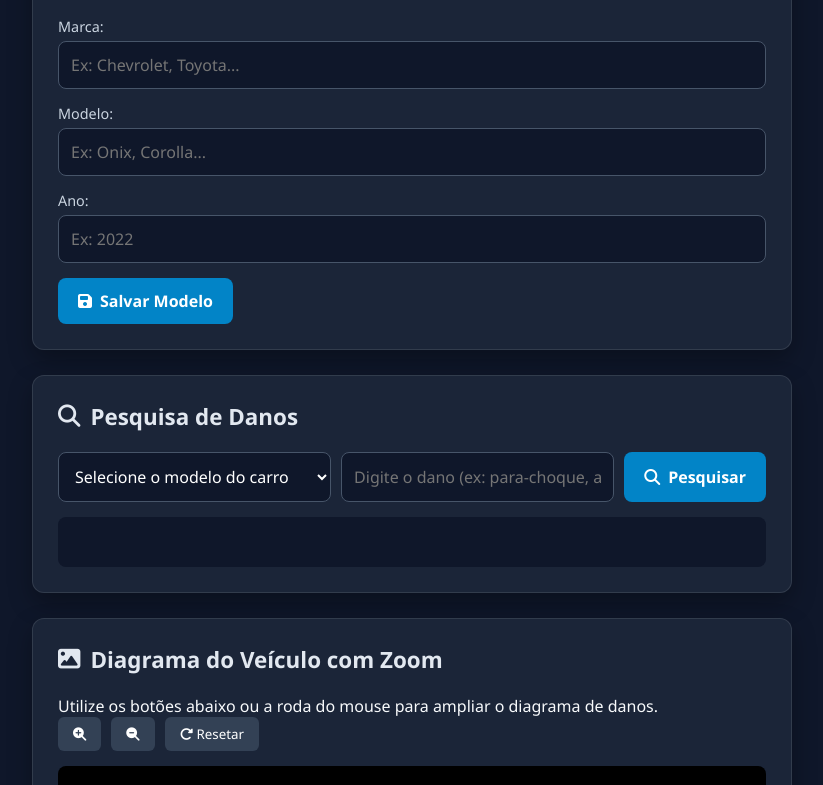
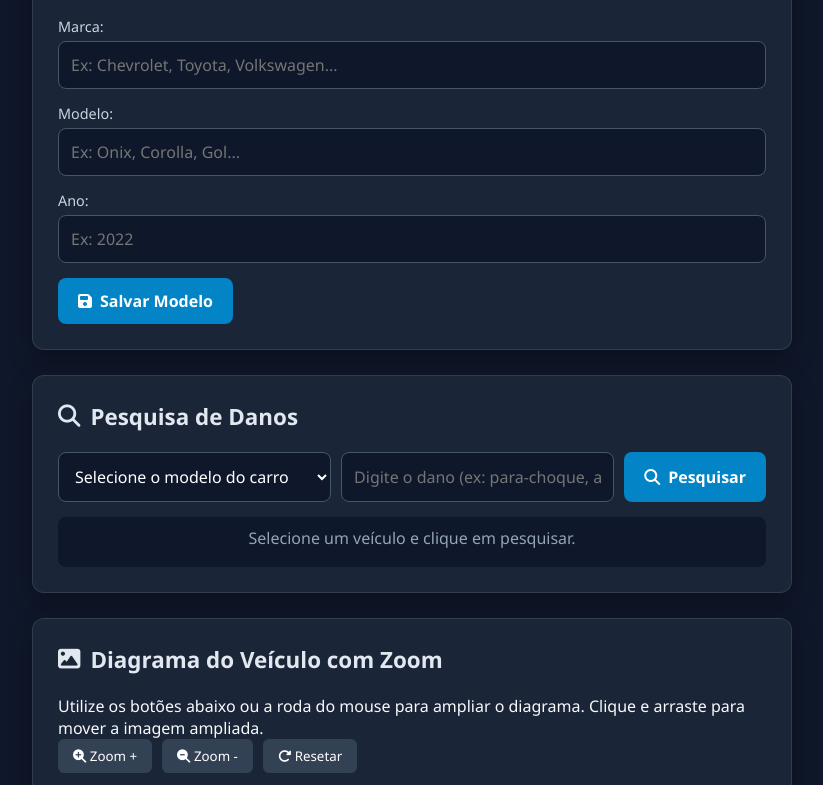
Before and after one commit to Henrypb007/automobilistico, a plain HTML site: page index.html in a window 1280 px wide. Shown: the part 220-1005 px from the top of the page, without its empty margins (228-1051 px from the left). Drawn offline with Linux system fonts and the light colour scheme; grey boxes are pictures that could not be loaded; a script that the page names is missing.

Commit message:
Update index.html

```diff
--- a/index.html
+++ b/index.html
@@ -29,11 +29,11 @@
             <form id="car-form">
                 <div class="form-group">
                     <label for="car-brand">Marca:</label>
-                    <input type="text" id="car-brand" placeholder="Ex: Chevrolet, Toyota..." required>
+                    <input type="text" id="car-brand" placeholder="Ex: Chevrolet, Toyota, Volkswagen..." required>
                 </div>
                 <div class="form-group">
                     <label for="car-model">Modelo:</label>
-                    <input type="text" id="car-model" placeholder="Ex: Onix, Corolla..." required>
+                    <input type="text" id="car-model" placeholder="Ex: Onix, Corolla, Gol..." required>
                 </div>
                 <div class="form-group">
                     <label for="car-year">Ano:</label>
@@ -53,16 +53,18 @@
                 <input type="text" id="damage-search-input" placeholder="Digite o dano (ex: para-choque, arranhão, farol)...">
                 <button id="search-btn" class="btn"><i class="fa-solid fa-search"></i> Pesquisar</button>
             </div>
-            <div id="search-results" class="results-container"></div>
+            <div id="search-results" class="results-container">
+                <p style="color: #94a3b8; text-align: center;">Selecione um veículo e clique em pesquisar.</p>
+            </div>
         </section>
 
         <!-- Seção de Visualização e Zoom -->
         <section class="card">
             <h2><i class="fa-solid fa-image"></i> Diagrama do Veículo com Zoom</h2>
-            <p>Utilize os botões abaixo ou a roda do mouse para ampliar o diagrama de danos.</p>
+            <p>Utilize os botões abaixo ou a roda do mouse para ampliar o diagrama. Clique e arraste para mover a imagem ampliada.</p>
             <div class="zoom-controls">
-                <button id="zoom-in" class="btn-zoom"><i class="fa-solid fa-magnifying-glass-plus"></i></button>
-                <button id="zoom-out" class="btn-zoom"><i class="fa-solid fa-magnifying-glass-minus"></i></button>
+                <button id="zoom-in" class="btn-zoom"><i class="fa-solid fa-magnifying-glass-plus"></i> Zoom +</button>
+                <button id="zoom-out" class="btn-zoom"><i class="fa-solid fa-magnifying-glass-minus"></i> Zoom -</button>
                 <button id="zoom-reset" class="btn-zoom"><i class="fa-solid fa-rotate-right"></i> Resetar</button>
             </div>
             <div class="zoom-container" id="zoom-container">
```
